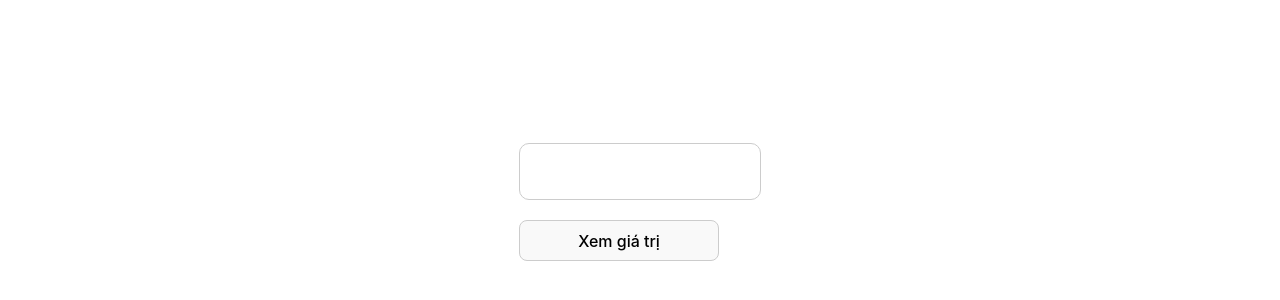
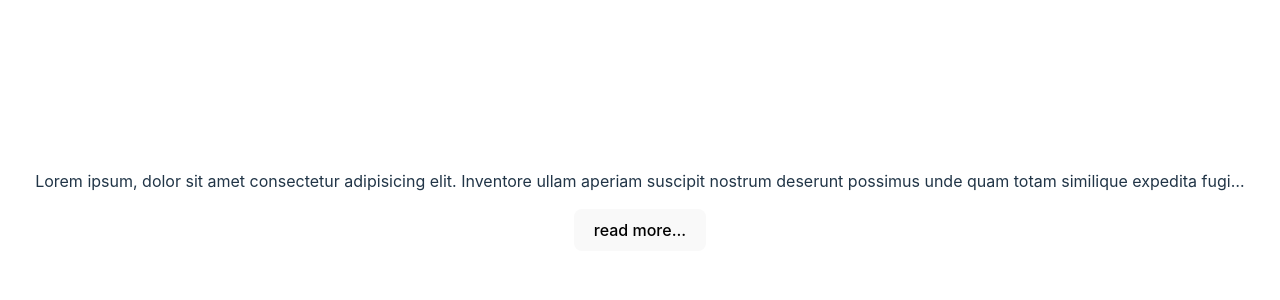
Before and after one commit to blackjack-ttp/Lesson-UseRef, a React (Vite) app: page / in a window 1280 px wide. Shown: the part 198-498 px from the top of the page. Built offline with nearby package versions, Linux system fonts and the light colour scheme.

Commit message:
#6 Add lesson 6: Adjust text paragraphs

```diff
--- a/src/App.jsx
+++ b/src/App.jsx
@@ -1,11 +1,12 @@
 //* SCSS
 import './App.scss';
 //* PAGES
-// import AutoCount from './pages/learn_1';
-// import Increase from './pages/learn_2';
-// import InputFocus from './pages/learn_3';
-// import SizeButton from './pages/learn_4';
-import ExampleComponent from './pages/learn_5';
+// import AutoCount from '@/pages/learn_1';
+// import Increase from '@/pages/learn_2';
+// import InputFocus from '@/pages/learn_3';
+// import SizeButton from '@/pages/learn_4';
+// import ExampleComponent from '@/pages/learn_5';
+import Learn_6 from '@/pages/learn_6';
 
 function App() {
   return (
@@ -14,7 +15,8 @@ function App() {
       {/* <Increase /> */}
       {/* <InputFocus /> */}
       {/* <SizeButton /> */}
-      <ExampleComponent />
+      {/* <ExampleComponent /> */}
+      <Learn_6 />
     </>
   );
 }
--- /dev/null
+++ b/src/pages/learn_6/index.jsx
@@ -0,0 +1,48 @@
+// * LIB
+import { useEffect, useRef, useState } from 'react';
+// * SCSS
+import '@/styles/learn_6/style.scss';
+
+const paragraphStyle = {
+  WebkitLineClamp: 1, // Cho phép số dòng xuất hiện trên UI
+  webkitBoxOrient: 'vertical',
+  overflow: 'hidden',
+  display: '-webkit-box',
+};
+
+const Learn_6 = () => {
+  const [isOpen, setIsOpen] = useState(false);
+  const [showReadMore, setShowReadMore] = useState(false);
+  const ref = useRef(null);
+  useEffect(() => {
+    if (ref.current) {
+      console.info(ref.current.scrollHeight, ref.current.clientHeight);
+      setShowReadMore(ref.current.scrollHeight !== ref.current.clientHeight);
+    }
+  }, []);
+  return (
+    <>
+      <div className="learn6-wrap">
+        <div className="learn6-wrap__content">
+          <p style={isOpen ? null : paragraphStyle} ref={ref}>
+            Lorem ipsum, dolor sit amet consectetur adipisicing elit. Inventore ullam aperiam
+            suscipit nostrum deserunt possimus unde quam totam similique expedita fugiat nobis
+            pariatur rerum, cumque quae accusantium in eligendi! Doloribus. Lorem ipsum, dolor sit
+            amet consectetur adipisicing elit. Distinctio cum minus dolorum, quaerat harum omnis
+            rerum eveniet explicabo porro quo unde quod eaque eligendi doloribus, pariatur odit rem
+            ut nulla.
+          </p>
+        </div>
+      </div>
+      {showReadMore && (
+        <div className="learn6-wrap__btn">
+          <button onClick={() => setIsOpen(!isOpen)}>
+            {isOpen ? 'Read less...' : 'read more...'}
+          </button>
+        </div>
+      )}
+    </>
+  );
+};
+
+export default Learn_6;
--- /dev/null
+++ b/src/styles/learn_6/style.scss
@@ -0,0 +1,4 @@
+.learn6-wrap {
+    display: flex;
+    flex-direction: column;
+}
```
